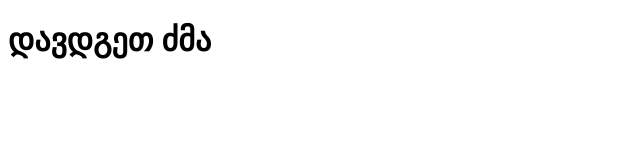
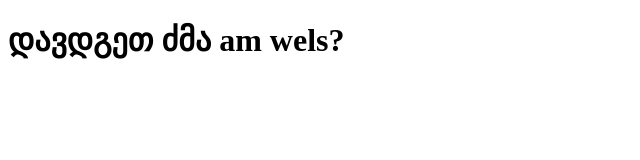
Before and after one commit to M0H1K4/Node-2024, a website: page views/index.html in a window 1280 px wide. Shown: the whole page, without its empty margins (0-640 px from the left). Drawn offline with Linux system fonts and the light colour scheme.

Commit message:
no reason change

```diff
--- a/views/index.html
+++ b/views/index.html
@@ -6,6 +6,8 @@
     <title>Document</title>
 </head>
 <body>
-    <h1>დავდგეთ ძმა</h1>
+    <h1>დავდგეთ  ძმა am wels?
+
+    </h1>
 </body>
 </html>
```
